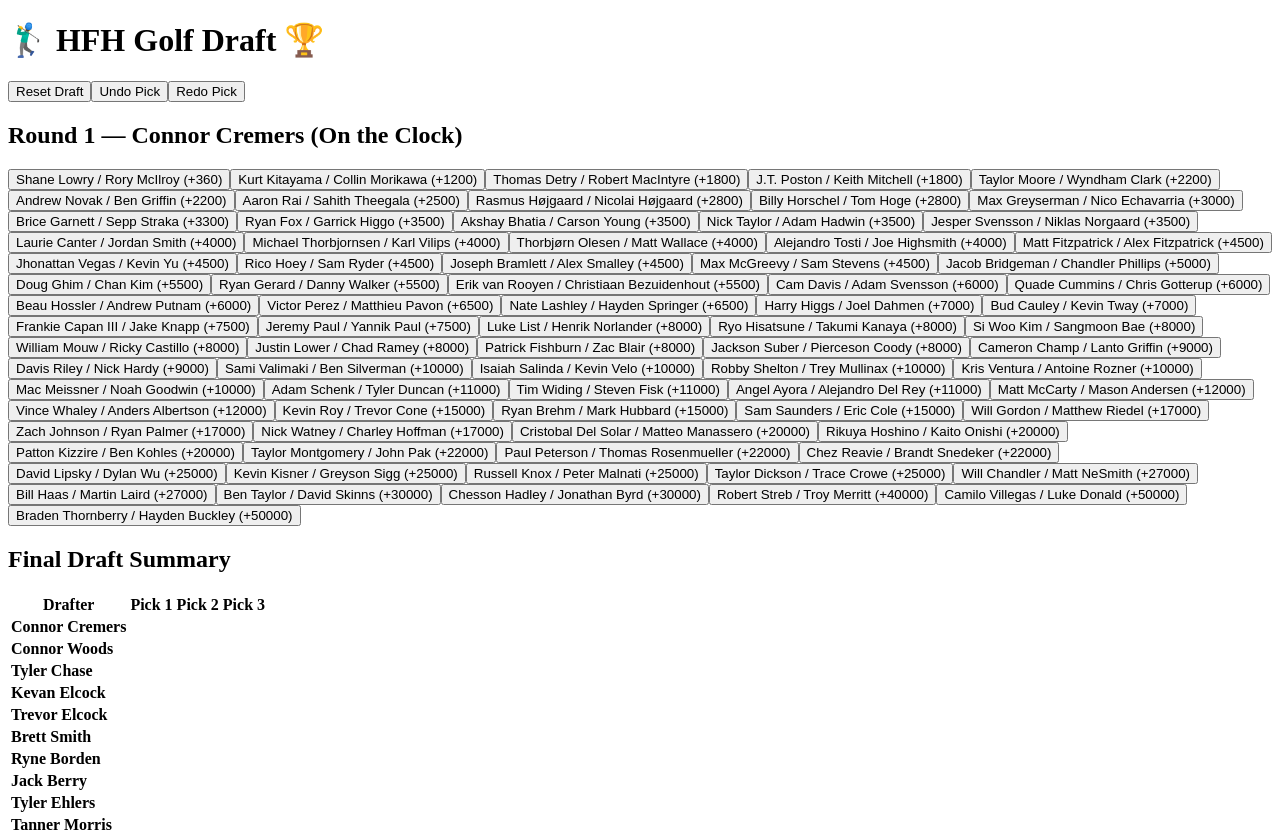
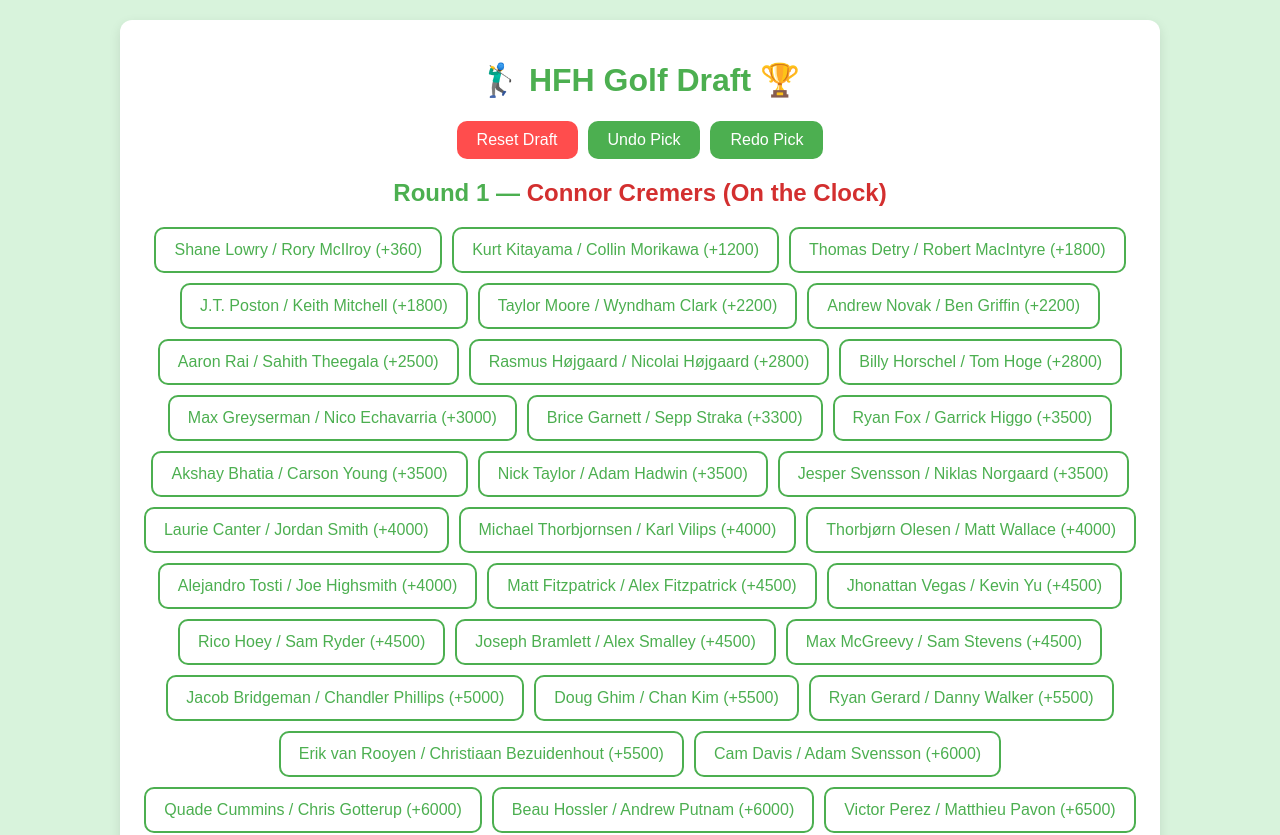
Before and after one commit to 09tannerm/HFH-Golf-Draft, a React (Vite) app: page / in a window 1280 px wide. Shown: the top 835 px of the page. Built offline with nearby package versions, Linux system fonts and the light colour scheme.

Commit message:
Update style.css

```diff
--- a/style.css
+++ b/style.css
@@ -1,195 +1,154 @@
-import React, { useEffect, useState } from 'react';
-import { db } from './firebase';
-import './style.css';
+/* Golf Fantasy Draft App - Style.css */
 
-function App() {
-  const [draftOrder, setDraftOrder] = useState([]);
-  const [teams, setTeams] = useState([]);
-  const [draftedTeams, setDraftedTeams] = useState([]);
-  const [redoStack, setRedoStack] = useState([]);
-  const [currentPickIndex, setCurrentPickIndex] = useState(0);
-  const [round, setRound] = useState(1);
-  const [draftComplete, setDraftComplete] = useState(false);
-
-  useEffect(() => {
-    fetch('/tournament_config.json')
-      .then((res) => res.json())
-      .then((data) => {
-        setDraftOrder(data.draftOrder);
-        setTeams(data.teams);
-      })
-      .catch((err) => console.error('Error loading config:', err));
-  }, []);
-
-  const handleDraftTeam = (team) => {
-    if (draftedTeams.find((t) => t.team === team.team)) return;
-
-    const updatedDraftedTeams = [...draftedTeams, { ...team, drafter: draftOrder[currentPickIndex], roundDrafted: round }];
-    setDraftedTeams(updatedDraftedTeams);
-    setRedoStack([]);
-
-    if (updatedDraftedTeams.length === teams.length) {
-      setDraftComplete(true);
-    }
-
-    if (round % 2 === 1) {
-      if (currentPickIndex + 1 < draftOrder.length) {
-        setCurrentPickIndex(currentPickIndex + 1);
-      } else {
-        setRound(round + 1);
-        setCurrentPickIndex(draftOrder.length - 1);
-      }
-    } else {
-      if (currentPickIndex - 1 >= 0) {
-        setCurrentPickIndex(currentPickIndex - 1);
-      } else {
-        setRound(round + 1);
-        setCurrentPickIndex(0);
-      }
-    }
-  };
-
-  const handleUndoPick = () => {
-    if (draftedTeams.length === 0) return;
-    const lastPick = draftedTeams[draftedTeams.length - 1];
-    setDraftedTeams(prev => prev.slice(0, -1));
-    setRedoStack(prev => [...prev, lastPick]);
-    setDraftComplete(false);
-
-    if (round % 2 === 1) {
-      if (currentPickIndex - 1 >= 0) {
-        setCurrentPickIndex(currentPickIndex - 1);
-      } else {
-        setRound(round - 1);
-        setCurrentPickIndex(draftOrder.length - 1);
-      }
-    } else {
-      if (currentPickIndex + 1 < draftOrder.length) {
-        setCurrentPickIndex(currentPickIndex + 1);
-      } else {
-        setRound(round - 1);
-        setCurrentPickIndex(0);
-      }
-    }
-  };
-
-  const handleRedoPick = () => {
-    if (redoStack.length === 0) return;
-    const nextPick = redoStack[redoStack.length - 1];
-    const updatedDraftedTeams = [...draftedTeams, nextPick];
-    setDraftedTeams(updatedDraftedTeams);
-    setRedoStack(prev => prev.slice(0, -1));
-
-    if (updatedDraftedTeams.length === teams.length) {
-      setDraftComplete(true);
-    }
-
-    if (round % 2 === 1) {
-      if (currentPickIndex + 1 < draftOrder.length) {
-        setCurrentPickIndex(currentPickIndex + 1);
-      } else {
-        setRound(round + 1);
-        setCurrentPickIndex(draftOrder.length - 1);
-      }
-    } else {
-      if (currentPickIndex - 1 >= 0) {
-        setCurrentPickIndex(currentPickIndex - 1);
-      } else {
-        setRound(round + 1);
-        setCurrentPickIndex(0);
-      }
-    }
-  };
-
-  const isDrafted = (teamName) => draftedTeams.some((t) => t.team === teamName);
-
-  const handleResetDraft = () => {
-    const confirmed = window.confirm('Are you sure you want to reset the draft?');
-    if (confirmed) {
-      setDraftedTeams([]);
-      setRedoStack([]);
-      setCurrentPickIndex(0);
-      setRound(1);
-      setDraftComplete(false);
-    }
-  };
-
-  const draftedByDrafter = {};
-  draftedTeams.forEach((pick) => {
-    if (!draftedByDrafter[pick.drafter]) {
-      draftedByDrafter[pick.drafter] = [];
-    }
-    draftedByDrafter[pick.drafter].push(pick);
-  });
-
-  return (
-    <div className="app">
-      <h1>🏌️‍♂️ HFH Golf Draft 🏆</h1>
-
-      {draftComplete && (
-        <div className="draft-complete-banner">
-          🎉 Draft Complete! 🏆
-        </div>
-      )}
-
-      <div className="button-group">
-        <button className="reset-button" onClick={handleResetDraft}>Reset Draft</button>
-        <button className="undo-button" onClick={handleUndoPick}>Undo Pick</button>
-        <button className="redo-button" onClick={handleRedoPick}>Redo Pick</button>
-      </div>
-
-      <h2>
-        Round {round} — {draftOrder[currentPickIndex] ? (
-          <span className="on-the-clock">{draftOrder[currentPickIndex]} (On the Clock)</span>
-        ) : (
-          'Draft Complete!'
-        )}
-      </h2>
-
-      <div className="team-list">
-        {teams
-          .filter((team) => !isDrafted(team.team))
-          .map((team, idx) => (
-            <button
-              key={idx}
-              className="team-button"
-              onClick={() => handleDraftTeam(team)}
-              disabled={currentPickIndex >= draftOrder.length}
-            >
-              {team.team} (+{team.odds})
-            </button>
-          ))}
-      </div>
-
-      <h2>Final Draft Summary</h2>
-      <table className="draft-summary">
-        <thead>
-          <tr>
-            <th>Drafter</th>
-            <th>Pick 1</th>
-            <th>Pick 2</th>
-            <th>Pick 3</th>
-          </tr>
-        </thead>
-        <tbody>
-          {draftOrder.map((drafter) => (
-            <tr key={drafter}>
-              <td><strong>{drafter}</strong></td>
-              {[0, 1, 2].map((pickIdx) => (
-                <td key={pickIdx}>
-                  {draftedByDrafter[drafter] && draftedByDrafter[drafter][pickIdx] ? (
-                    `${draftedByDrafter[drafter][pickIdx].team} (+${draftedByDrafter[drafter][pickIdx].odds})`
-                  ) : (
-                    ''
-                  )}
-                </td>
-              ))}
-            </tr>
-          ))}
-        </tbody>
-      </table>
-    </div>
-  );
+body {
+  font-family: 'Poppins', Arial, sans-serif;
+  margin: 0;
+  padding: 0;
+  background-color: #d8f3dc;
+  color: #333;
 }
 
-export default App;
+.app {
+  max-width: 1000px;
+  margin: 20px auto;
+  padding: 20px;
+  background-color: white;
+  border-radius: 12px;
+  box-shadow: 0 4px 12px rgba(0, 0, 0, 0.1);
+}
+
+h1, h2 {
+  text-align: center;
+  color: #4CAF50;
+}
+
+.team-list {
+  display: flex;
+  flex-wrap: wrap;
+  gap: 10px;
+  justify-content: center;
+  margin-bottom: 20px;
+}
+
+.team-button {
+  padding: 12px 18px;
+  font-size: 16px;
+  border: 2px solid #4CAF50;
+  border-radius: 10px;
+  background-color: white;
+  color: #4CAF50;
+  cursor: pointer;
+  transition: background-color 0.3s, color 0.3s, transform 0.2s;
+}
+
+.team-button:hover {
+  background-color: #81c784;
+  color: white;
+  transform: scale(1.05);
+}
+
+.team-button:disabled {
+  background-color: #ddd;
+  color: #999;
+  border: 2px solid #ccc;
+  cursor: not-allowed;
+}
+
+.draft-board {
+  margin-top: 20px;
+}
+
+.drafted-team {
+  padding: 8px;
+  border-bottom: 1px solid #ccc;
+}
+
+/* Button group styling */
+.button-group {
+  display: flex;
+  justify-content: center;
+  gap: 10px;
+  margin-bottom: 20px;
+}
+
+/* Style for Undo and Redo buttons (green) */
+.undo-button, .redo-button {
+  padding: 10px 20px;
+  background-color: #4CAF50;
+  color: white;
+  border: none;
+  border-radius: 10px;
+  cursor: pointer;
+  font-size: 1rem;
+  transition: background-color 0.3s;
+}
+
+.undo-button:hover, .redo-button:hover {
+  background-color: #388e3c;
+}
+
+/* Style for Reset button (red) */
+.reset-button {
+  padding: 10px 20px;
+  background-color: #ff4d4d;
+  color: white;
+  border: none;
+  border-radius: 10px;
+  cursor: pointer;
+  font-size: 1rem;
+  transition: background-color 0.3s;
+}
+
+.reset-button:hover {
+  background-color: #cc0000;
+}
+
+/* Draft summary table styling */
+.draft-summary {
+  width: 100%;
+  border-collapse: collapse;
+  margin-top: 20px;
+}
+
+.draft-summary th, .draft-summary td {
+  border: 1px solid #ccc;
+  padding: 14px 18px;
+  text-align: center;
+  font-size: 16px;
+}
+
+.draft-summary th {
+  background-color: #4CAF50;
+  color: white;
+}
+
+.draft-summary td {
+  background-color: #f9f9f9;
+}
+
+.draft-summary tr:nth-child(even) td {
+  background-color: #f1f1f1;
+}
+
+.draft-summary tr:hover td {
+  background-color: #c8e6c9;
+}
+
+/* On the clock styling */
+.on-the-clock {
+  color: #d32f2f;
+  font-weight: bold;
+}
+
+/* Draft complete banner styling */
+.draft-complete-banner {
+  text-align: center;
+  background-color: #4CAF50;
+  color: white;
+  font-size: 1.5rem;
+  padding: 15px;
+  margin: 20px auto;
+  border-radius: 12px;
+  max-width: 400px;
+  box-shadow: 0 4px 12px rgba(0, 0, 0, 0.2);
+}
```
